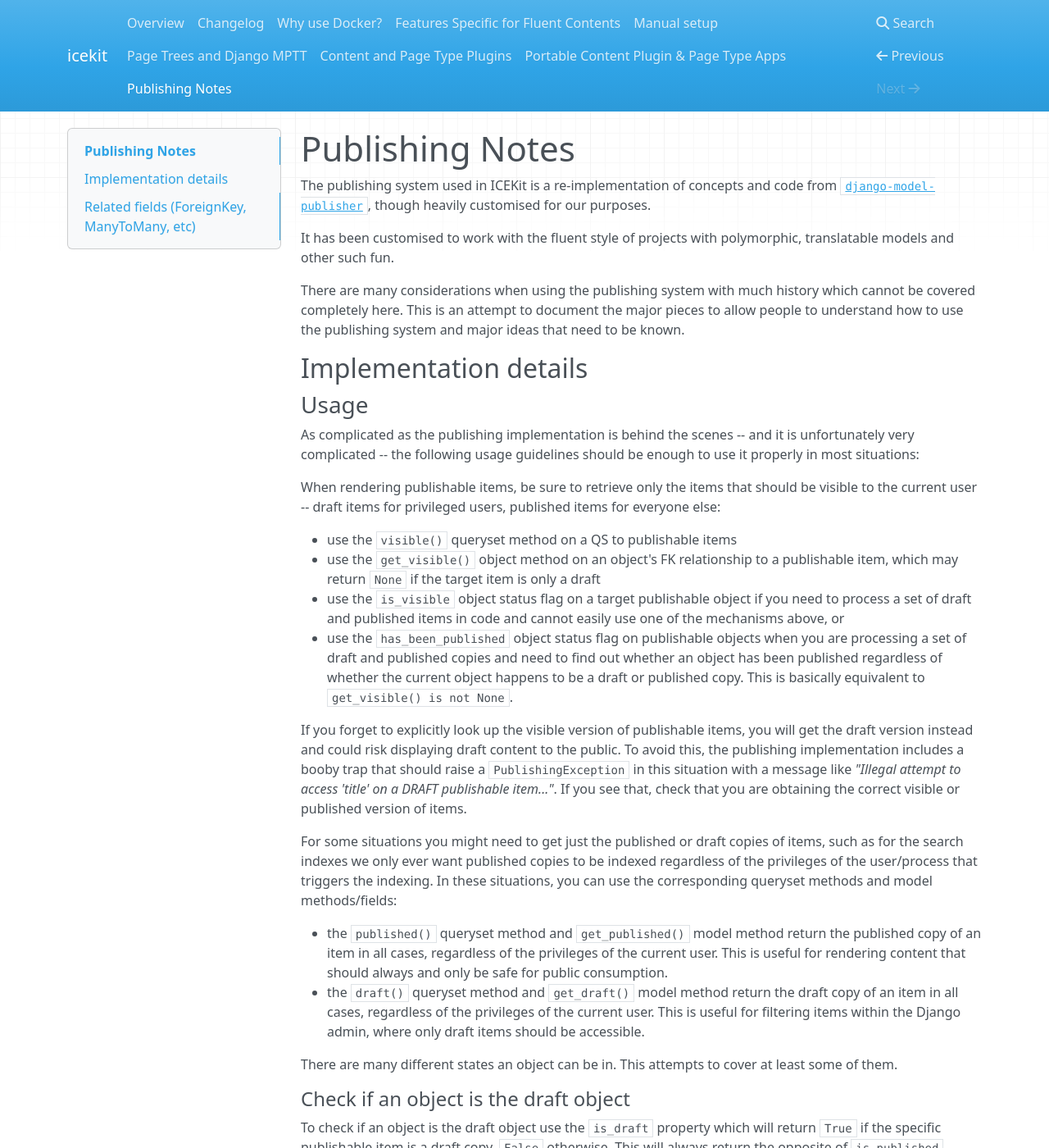
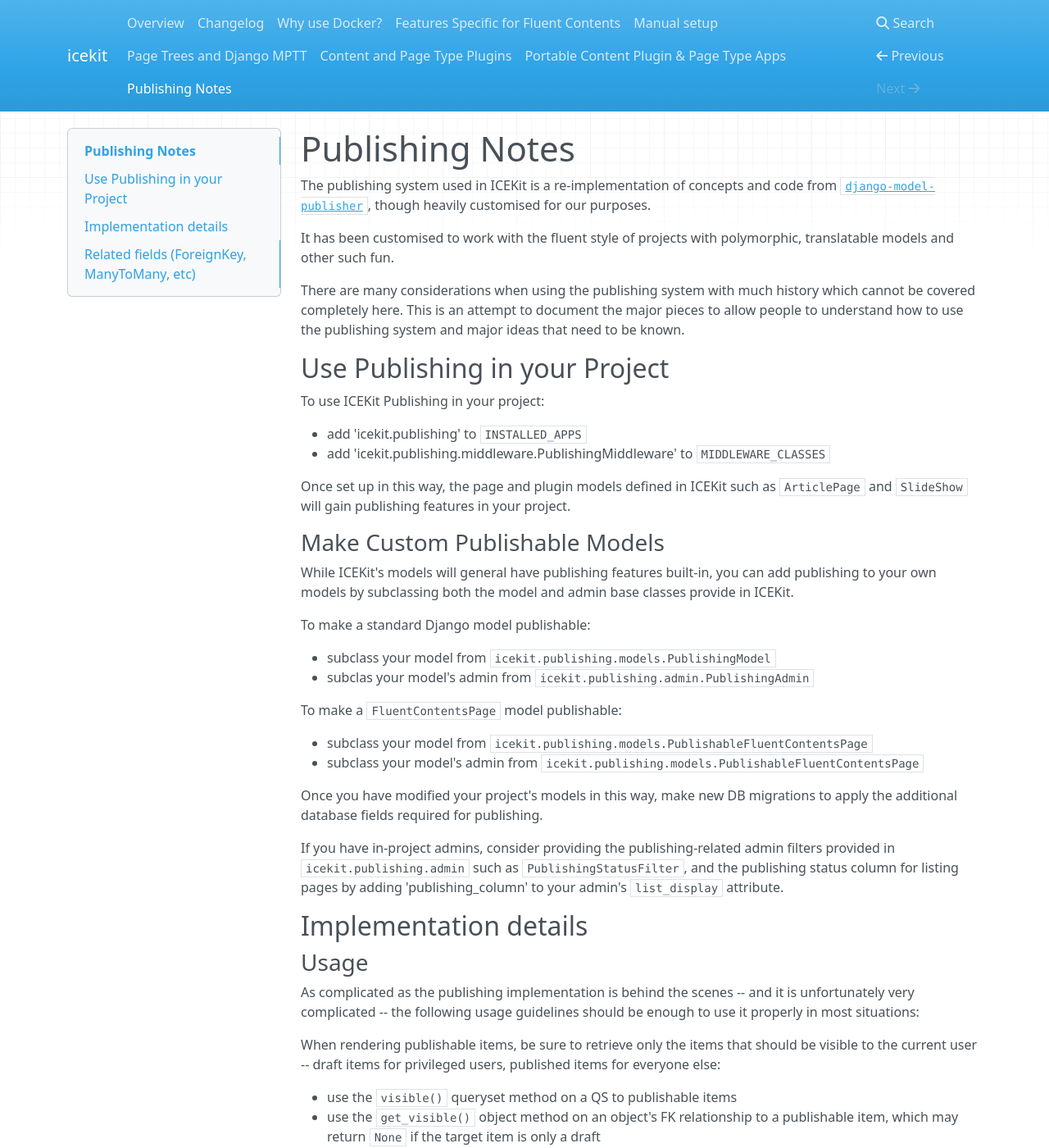
Before and after one commit to ic-labs/django-icekit, an MkDocs documentation site: the page built from docs/publishing.md, in a window 1280 px wide and 1400 px high. Shown: the whole window at 82% size. Built offline with MkDocs 1.6.1, drawn with Linux system fonts in a browser that asks for light colours; nearby versions of some CDN libraries.

Commit message:
Add initial documentation for using ICEKit Publishing in projects

```diff
--- a/docs/publishing.md
+++ b/docs/publishing.md
@@ -10,6 +10,40 @@ models and other such fun.
 There are many considerations when using the publishing system with much history which cannot be
 covered completely here. This is an attempt to document the major pieces to allow people to
 understand how to use the publishing system and major ideas that need to be known.
+
+## Use Publishing in your Project
+
+To use ICEKit Publishing in your project:
+
+* add 'icekit.publishing' to `INSTALLED_APPS`
+* add 'icekit.publishing.middleware.PublishingMiddleware' to `MIDDLEWARE_CLASSES`
+
+Once set up in this way, the page and plugin models defined in ICEKit such as
+`ArticlePage` and `SlideShow` will gain publishing features in your project.
+
+### Make Custom Publishable Models
+
+While ICEKit's models will general have publishing features built-in, you can add
+publishing to your own models by subclassing both the model and admin base classes
+provide in ICEKit.
+
+To make a standard Django model publishable:
+
+* subclass your model from `icekit.publishing.models.PublishingModel`
+* subclas your model's admin from `icekit.publishing.admin.PublishingAdmin`
+
+To make a `FluentContentsPage` model publishable:
+
+* subclass your model from `icekit.publishing.models.PublishableFluentContentsPage`
+* subclass your model's admin from `icekit.publishing.models.PublishableFluentContentsPage`
+
+Once you have modified your project's models in this way, make new DB migrations to
+apply the additional database fields required for publishing.
+
+If you have in-project admins, consider providing the publishing-related admin
+filters provided in `icekit.publishing.admin` such as `PublishingStatusFilter`,
+and the publishing status column for listing pages by adding 'publishing_column'
+to your admin's `list_display` attribute.
 
 ## Implementation details
 
```
